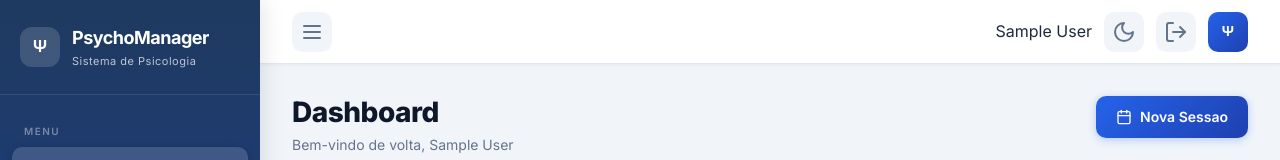
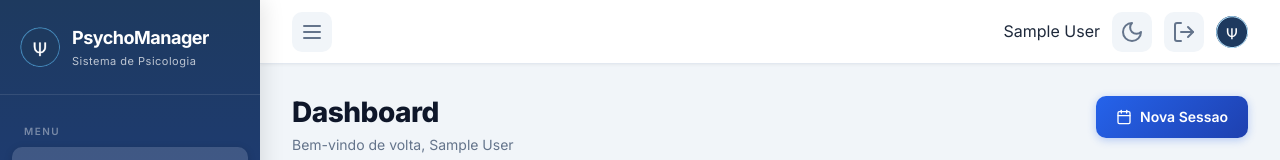
Before and after one commit to mbauad/psycho-manager, a Next.js app: page /dashboard in a window 1280 px wide. Shown: the top 160 px of the page. Built offline with nearby package versions, Linux system fonts and the light colour scheme; no server answers; the database is empty; sample sign-in values are in the browser's storage.

Commit message:
feat: adiciona logo.png como icone do sistema

```diff
--- a/src/app/layout.tsx
+++ b/src/app/layout.tsx
@@ -5,6 +5,9 @@ import { ThemeProvider } from "@/components/theme-provider";
 export const metadata: Metadata = {
   title: "PsychoManager - Gestao de consultorio",
   description: "Plataforma clinica para gerenciamento de pacientes, sessoes e prontuarios",
+  icons: {
+    icon: "/logo.png",
+  },
 };
 
 export default function RootLayout({
--- a/src/components/dashboard-shell.tsx
+++ b/src/components/dashboard-shell.tsx
@@ -39,7 +39,7 @@ function SidebarContent({ pathname, onNavigate, isAdmin }: { pathname: string; o
   return (
     <div>
       <div className="sidebar-brand">
-        <div className="sidebar-brand-icon">Ψ</div>
+        <img src="/logo.png" alt="PsychoManager" style={{ width: 40, height: 40, borderRadius: "50%", objectFit: "cover" }} />
         <div style={{ display: "flex", flexDirection: "column" }}>
           <span className="sidebar-brand-text">PsychoManager</span>
           <span style={{ fontSize: 11, opacity: 0.7, fontWeight: 400, letterSpacing: "0.5px" }}>Sistema de Psicologia</span>
@@ -141,7 +141,7 @@ export function DashboardShell({ children, userRole, userName }: { children: Rea
             <button type="button" className="header-btn" onClick={() => signOut({ callbackUrl: "/login" })} title="Sair">
               <LogOut className="w-5 h-5" />
             </button>
-            <div className="user-avatar">Ψ</div>
+            <img src="/logo.png" alt="PsychoManager" style={{ width: 32, height: 32, borderRadius: "50%", objectFit: "cover" }} />
           </div>
         </header>
 
```
Also changed, not shown: public/logo.png (added).
